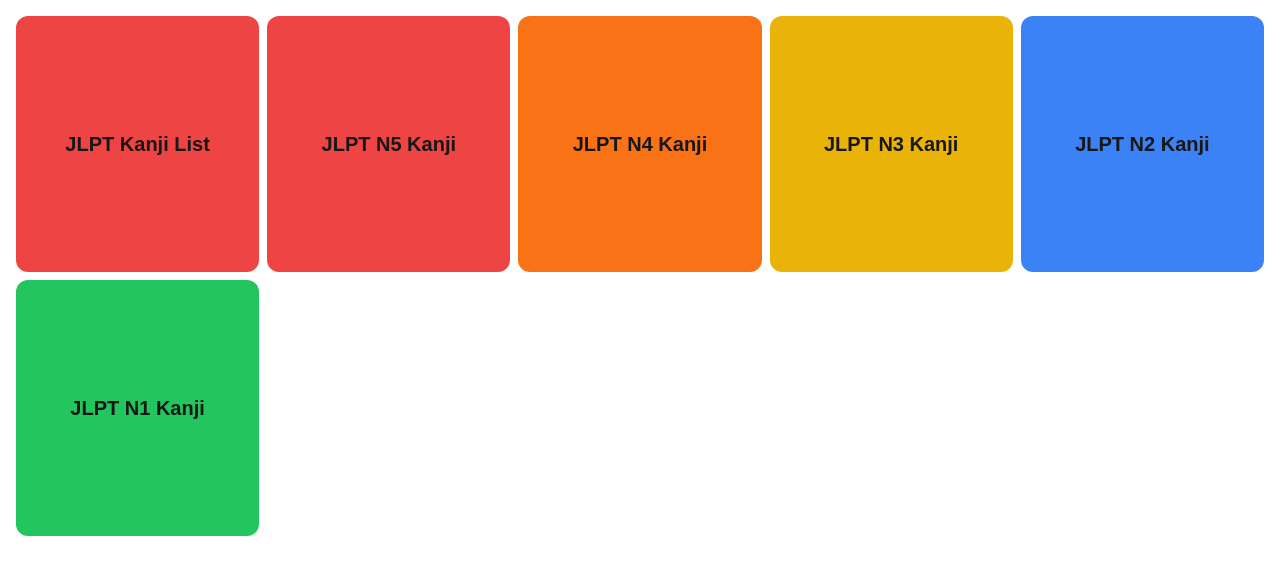
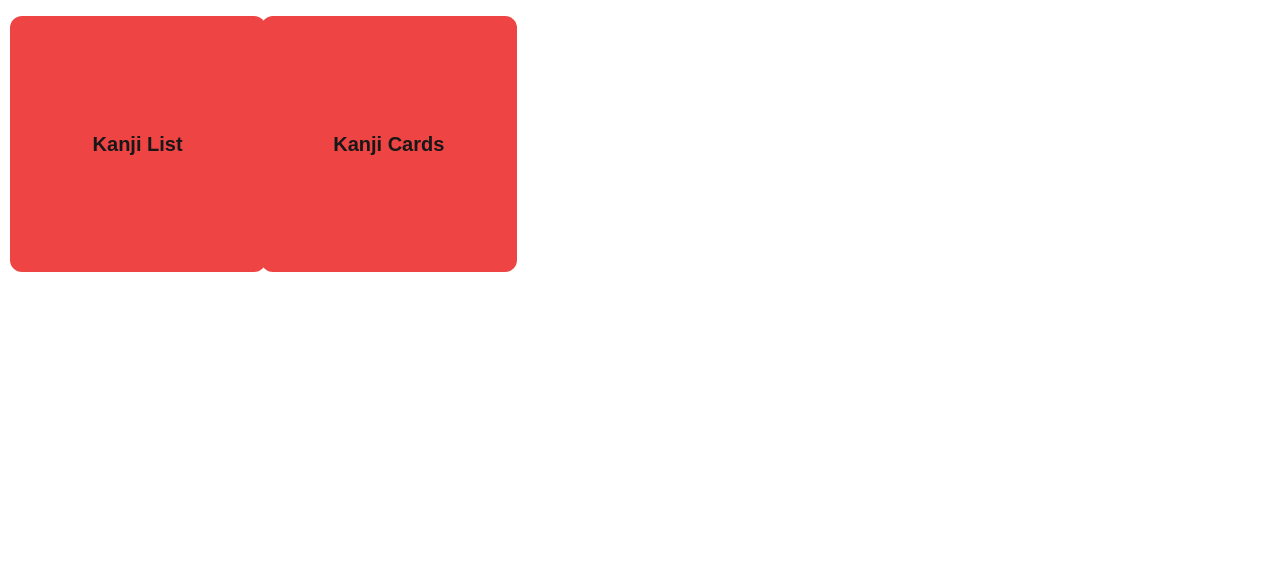
Before and after one commit to kahitoz-infra/kahitoz-japanese-app, a Next.js app: page / in a window 1280 px wide. Shown: the top 574 px of the page. Built offline with nearby package versions, Linux system fonts and the light colour scheme.

Commit message:
[Feature] Updated dashboard with relevant cards topic

```diff
--- a/app/Screens/Dashboard.js
+++ b/app/Screens/Dashboard.js
@@ -1,51 +1,30 @@
 "use client"
+import Link from 'next/link';
+
 const Dashboard = () => {
-    const onClickN5 = () =>{
-        window.location.href="/Kanji"
-    }
     return (
         <>
             <div className="flex items-center justify-center w-full p-4">
-
-
                 <div className="grid grid-cols-1 sm:grid-cols-2 md:grid-cols-3 lg:grid-cols-4 xl:grid-cols-5 w-full gap-x-2 gap-y-2 ">
 
-                <div className="flex items-center justify-center">
-                        <div className="bg-red-500 p-4 w-64 h-64 flex items-center justify-center rounded-xl font-bold text-xl cursor-pointer" onClick={() => window.location.assign("/KanjiList")}>
-                            JLPT Kanji List
+                    {/* JLPT Kanji List */}
+                    <div className="flex items-center justify-center">
+                        <Link href="/KanjiList" passHref>
+                            <div className="bg-red-500 p-4 w-64 h-64 flex items-center justify-center rounded-xl font-bold text-xl cursor-pointer">
+                                Kanji List
+                            </div>
+                        </Link>
+                    </div>
 
-                        </div>
+                    {/* JLPT N5 Kanji */}
+                    <div className="flex items-center justify-center">
+                        <Link href="/KanjiCards" passHref>
+                            <div className="bg-red-500 p-4 w-64 h-64 flex items-center justify-center rounded-xl font-bold text-xl cursor-pointer">
+                                Kanji Cards
+                            </div>
+                        </Link>
                     </div>
-                    <div className="flex items-center justify-center">
-                        <div className="bg-red-500 p-4 w-64 h-64 flex items-center justify-center rounded-xl font-bold text-xl cursor-pointer" onClick={()=>onClickN5()}>
-                            JLPT N5 Kanji
 
-                        </div>
-                    </div>
-                    <div className="flex items-center justify-center">
-                        <div className="bg-orange-500 p-4 w-64 h-64 flex items-center justify-center rounded-xl font-bold text-xl">
-                            JLPT N4 Kanji
-
-                        </div>
-                    </div>
-                    <div className="flex items-center justify-center">
-                        <div className="bg-yellow-500 p-4 w-64 h-64 flex items-center justify-center rounded-xl font-bold text-xl">
-                            JLPT N3 Kanji
-
-                        </div>
-                    </div>
-                    <div className="flex items-center justify-center">
-                        <div className="bg-blue-500 p-4 w-64 h-64 flex items-center justify-center rounded-xl font-bold text-xl">
-                            JLPT N2 Kanji
-
-                        </div>
-                    </div>
-                    <div className="flex items-center justify-center">
-                        <div className="bg-green-500 p-4 w-64 h-64 flex items-center justify-center rounded-xl font-bold text-xl">
-                            JLPT N1 Kanji
-
-                        </div>
-                    </div>
                 </div>
             </div>
         </>
```
